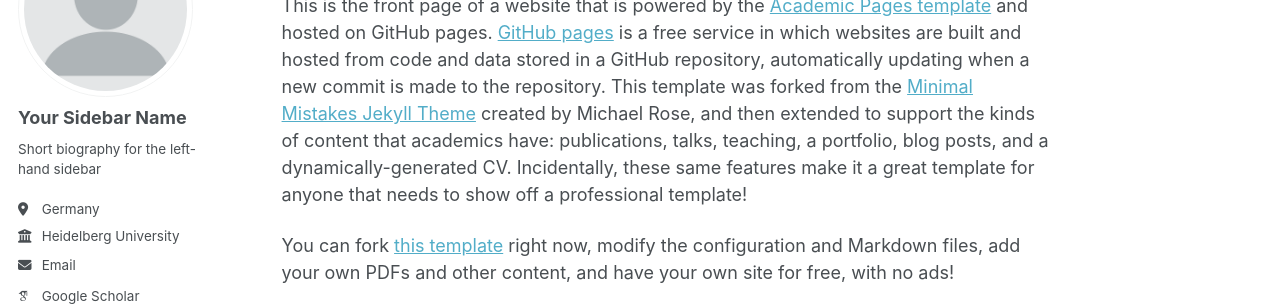
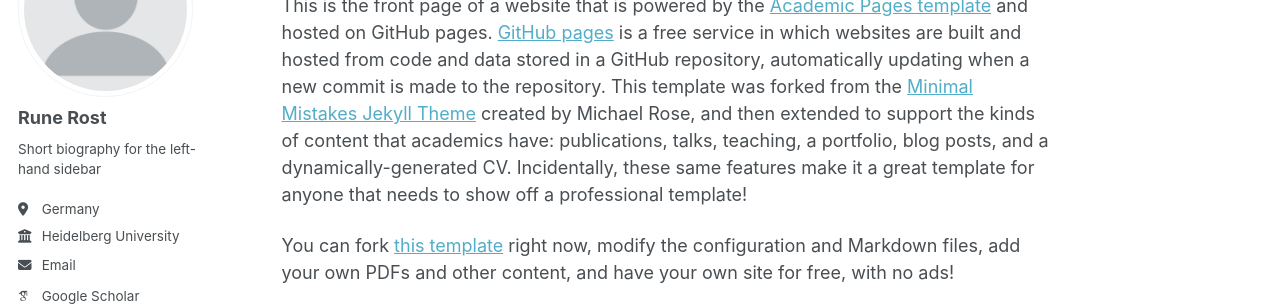
Before and after one commit to RuneRost/RuneRost.github.io, a Jekyll site: the page built from _pages/about.md, in a window 1280 px wide. Shown: the part 179-485 px from the top of the page. Built offline with Jekyll 4.4.1, drawn with Linux system fonts in a browser that asks for light colours; some web fonts are replaced; a script bundle is joined from its source files by our own code; library files that are not in the unit come from our copies.

Commit message:
Update author name in configuration file

```diff
--- a/_config.yml
+++ b/_config.yml
@@ -24,7 +24,7 @@ repository               : "academicpages/academicpages.github.io"
 author:
   # Biographic information
   avatar           : "profile.png"
-  name             : "Your Sidebar Name"
+  name             : "Rune Rost"
   pronouns         : # example: "she/her"
   bio              : "Short biography for the left-hand sidebar"
   location         : "Germany"
```
